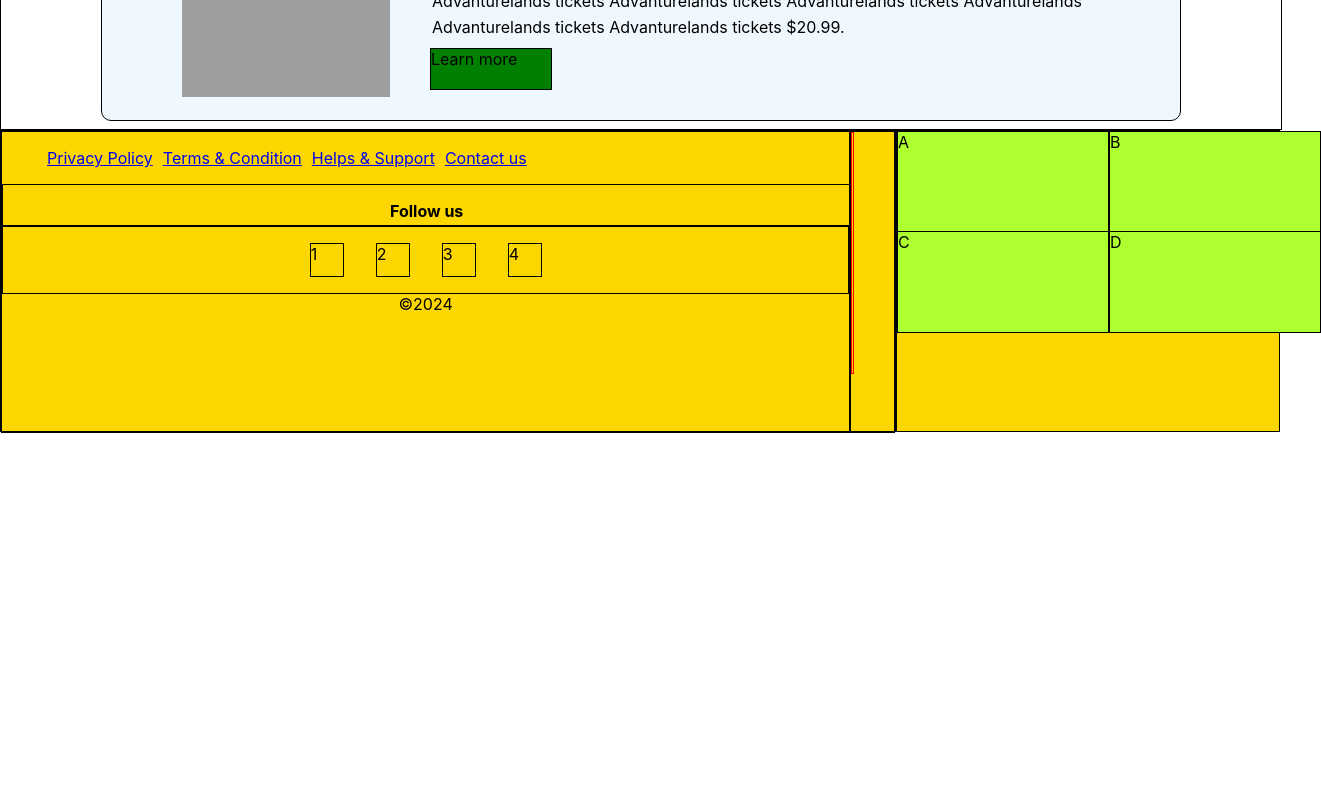
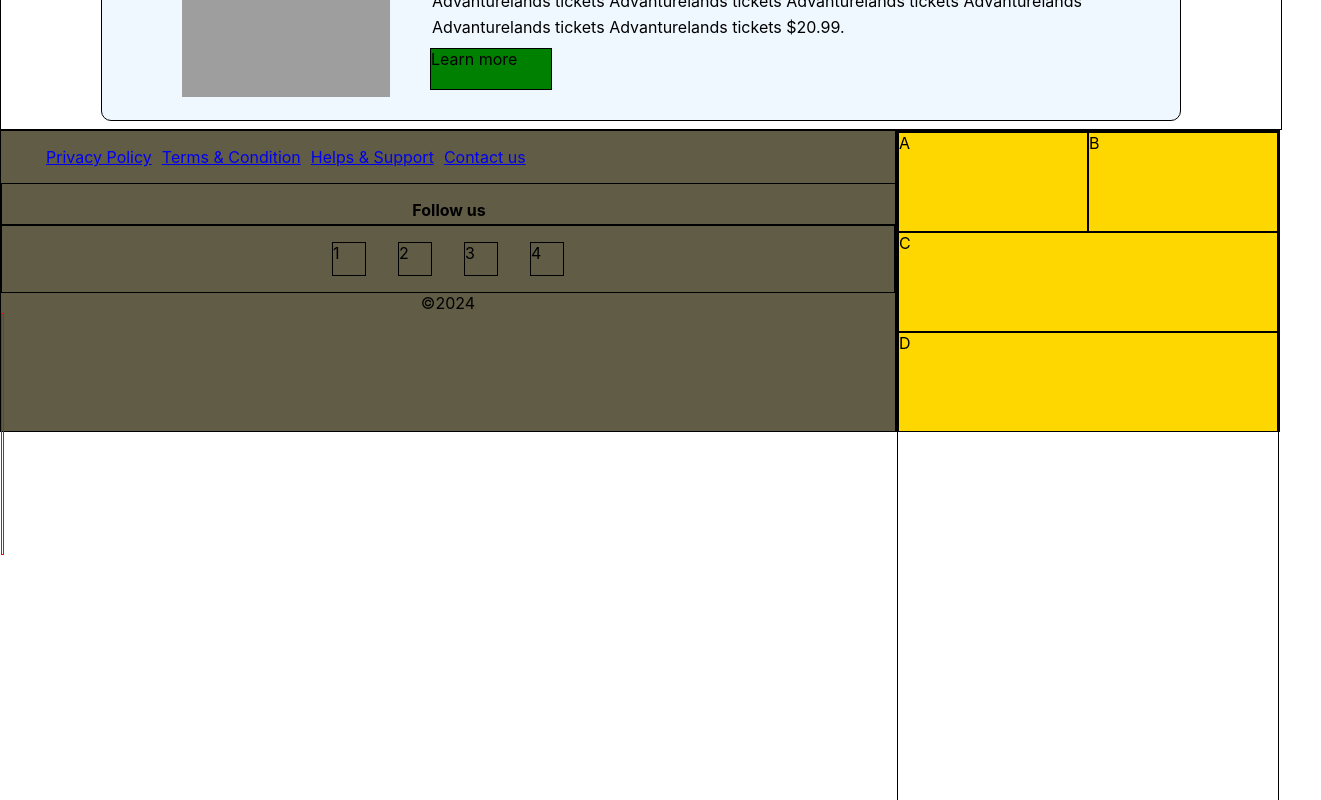
Before and after one commit to FrancisMingomba/thebank, a React (Create React App) app: page / in a window 1280 px wide. Shown: the part 2240-3040 px from the top of the page, 1321 px wide, since content can reach past the window. Before the commit the page ends 2673 px from the top, so only its background shows below. Built offline with nearby package versions, Linux system fonts and the light colour scheme; grey boxes are pictures that could not be loaded.

Commit message:
Working on footer

```diff
--- a/src/components/home.jsx
+++ b/src/components/home.jsx
@@ -144,12 +144,15 @@ class Home extends Component {
                         </div>
                     </div>
                     <div  className="component9_inner">
-                        <div className="component9_inner2">
-                            <div  className="component9_inner2_box">A</div>
-                            <div  className="component9_inner2_box">B</div>
-                            <div  className="component9_inner2_box box_three">C</div>
-                            <div  className="component9_inner2_box box_four">D</div>
+                        <div className="container">
+                            <div className="box b-one">A</div>
+                            <div className="box b-two">B</div>
+                            <div className="box b-three">C</div>
+                            <div className="box b-four">D</div>
+
+
                         </div>
+
                     </div>
 
                 </div>
--- a/src/css/home.css
+++ b/src/css/home.css
@@ -337,28 +337,8 @@
 }
 .component9_inner {
   height: 300px;
-  background: gold;
+  background: rgb(96, 92, 70);
   border: 1px solid black;
-}
-.component9_inner2 {
-    display: grid;
-    height: 100px;
-    grid-template: 100px  100px / 50fr 50fr;
-}
-.component9_inner2_box {
-    width: 210px;
-    height: 100px;
-    border: 1px solid black;
-
-    background: greenyellow;
-}
-.component9_inner_one {
-    display: grid;
-    grid-template: 100px 100px 100px / 95fr 5fr;
-}
-.component9_div {
-   height: 300px;
-   border: 1px solid black;
 }
 .vertical-line {
     border: 1px solid red;
@@ -403,3 +383,19 @@
     height: auto;
     text-align: center;
 }
+.container {
+    display: grid;
+    grid-template: 100px 100px 100px / 50fr 50fr;
+    border: 1px solid black;
+    height: 100vh;
+}
+.box {
+     background: gold;
+     border: 1px solid black;
+}
+.b-three {
+    grid-column: 1 / 3;
+}
+.b-four {
+    grid-column: 1 / 3;
+}
```
